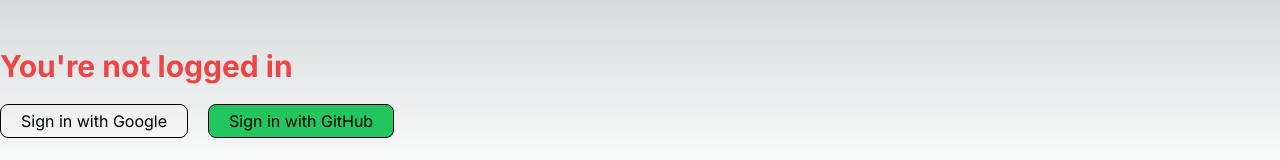
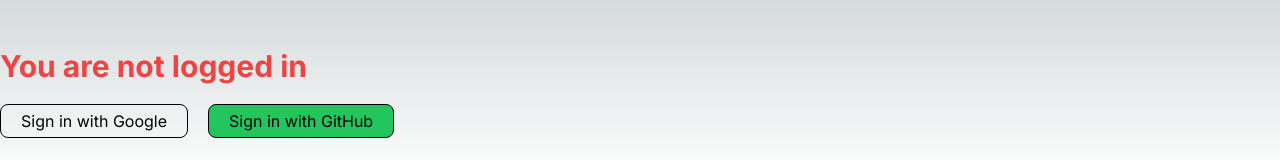
Before and after one commit to Pakshing/Leet-Scheduler-NextJS, a Next.js app in the folder my-project/: page / in a window 1280 px wide. Shown: the top 160 px of the page. Built offline with nearby package versions, Linux system fonts and the light colour scheme; no server answers.

Commit message:
try to deploy

```diff
--- a/my-project/components/Dashboard.tsx
+++ b/my-project/components/Dashboard.tsx
@@ -24,7 +24,7 @@
       ) : (
         <>
           <h1 className="text-3xl text-red-500 font-bold">
-            You're not logged in
+            You are not logged in
           </h1>
           <div className="flex space-x-5">
             <button
```
